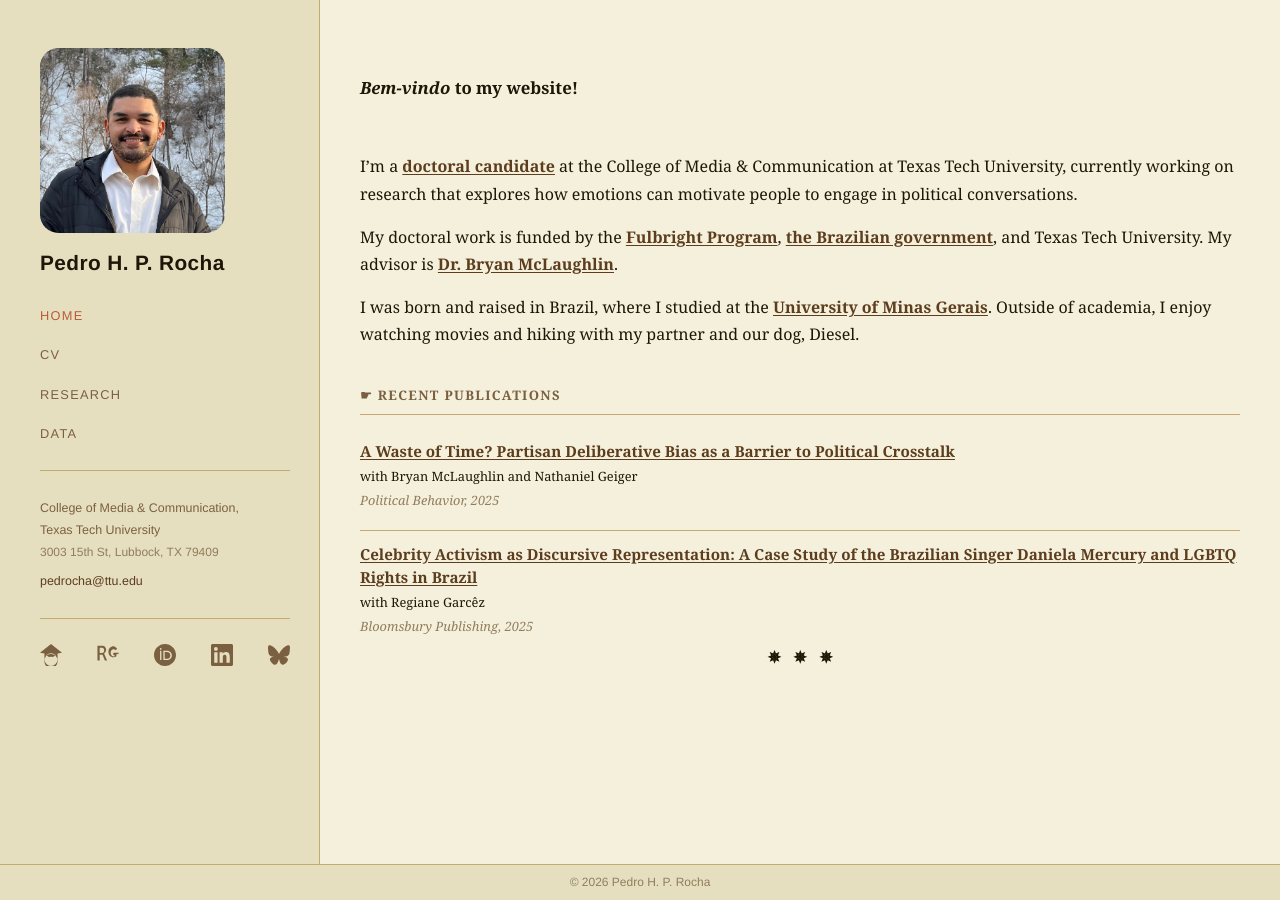
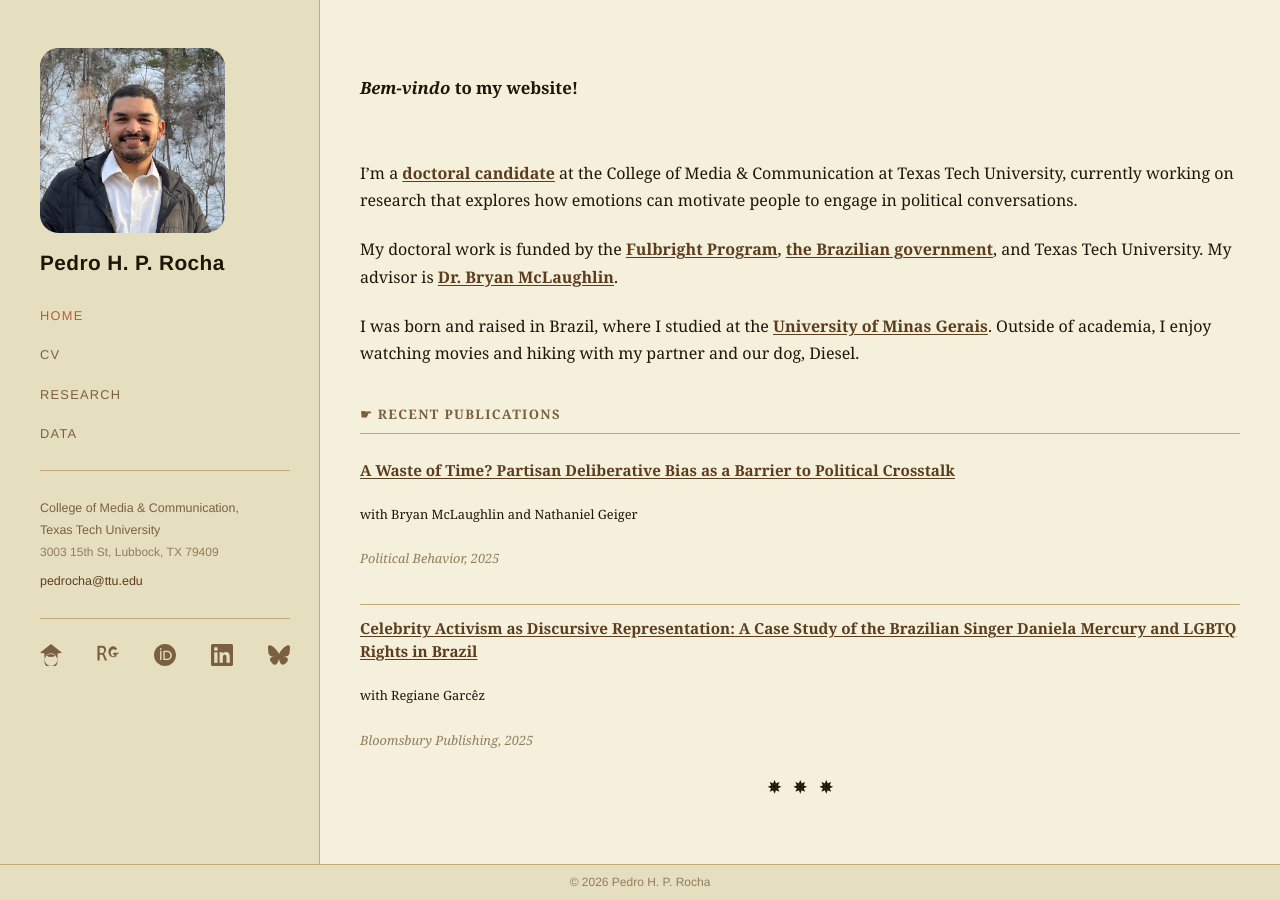
Before and after one commit to pedrohprocha/pedrohprocha.github.io, a Jekyll site: the page built from index.md, in a window 1280 px wide. Built offline with Jekyll 4.4.1, drawn with Linux system fonts in a browser that asks for light colours; some web fonts are replaced.

Commit message:
Increase paragraph spacing in main content to 1.4rem
Co-Authored-By: Claude Sonnet 4.6 <noreply@anthropic.com>

```diff
--- a/assets/css/main.css
+++ b/assets/css/main.css
@@ -438,6 +438,7 @@ h3 {
 }
 .main-content p {
     max-width: 100%;
+    margin-bottom: 1.4rem;
 }
 .main-content a {
     font-weight: 700;
```
